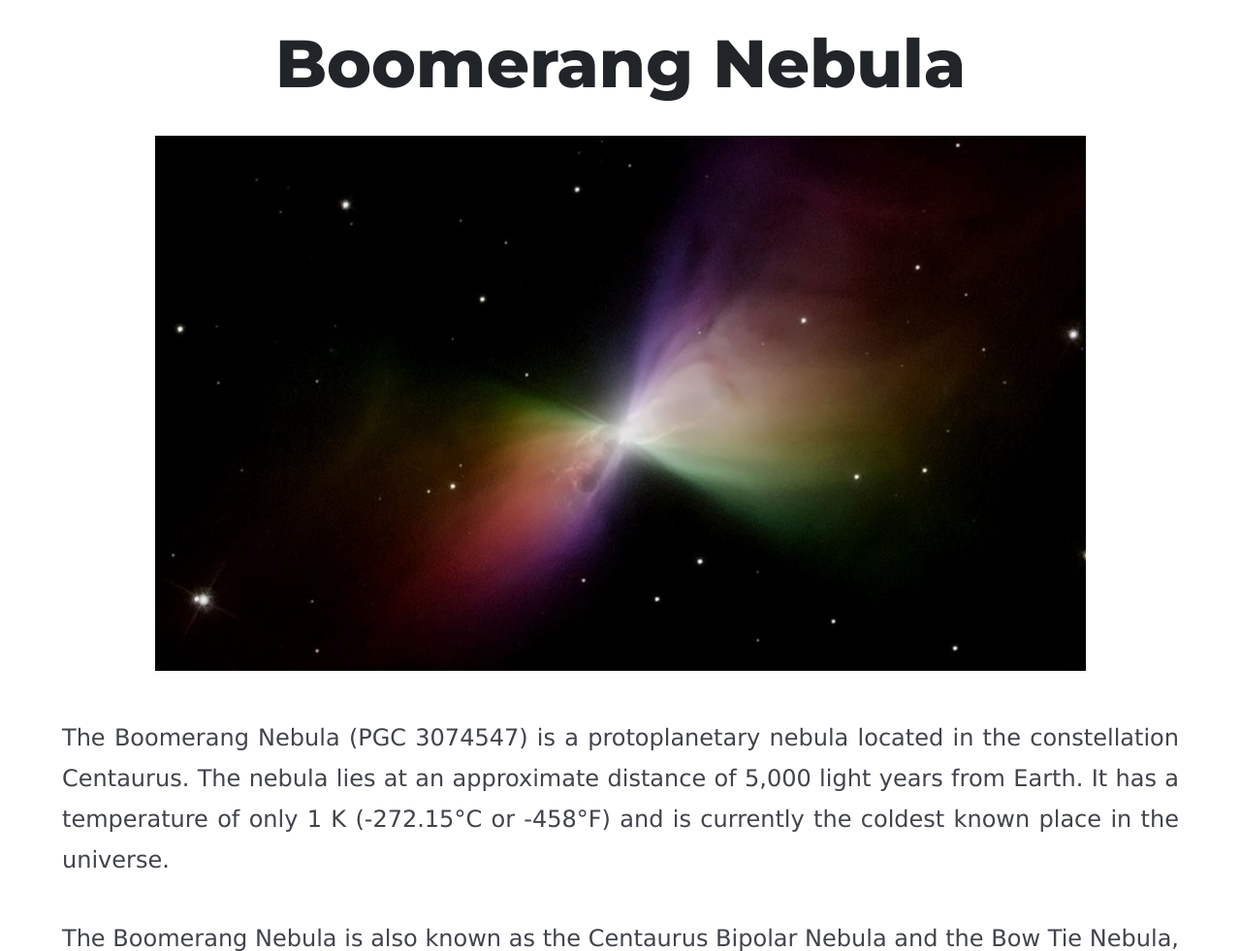
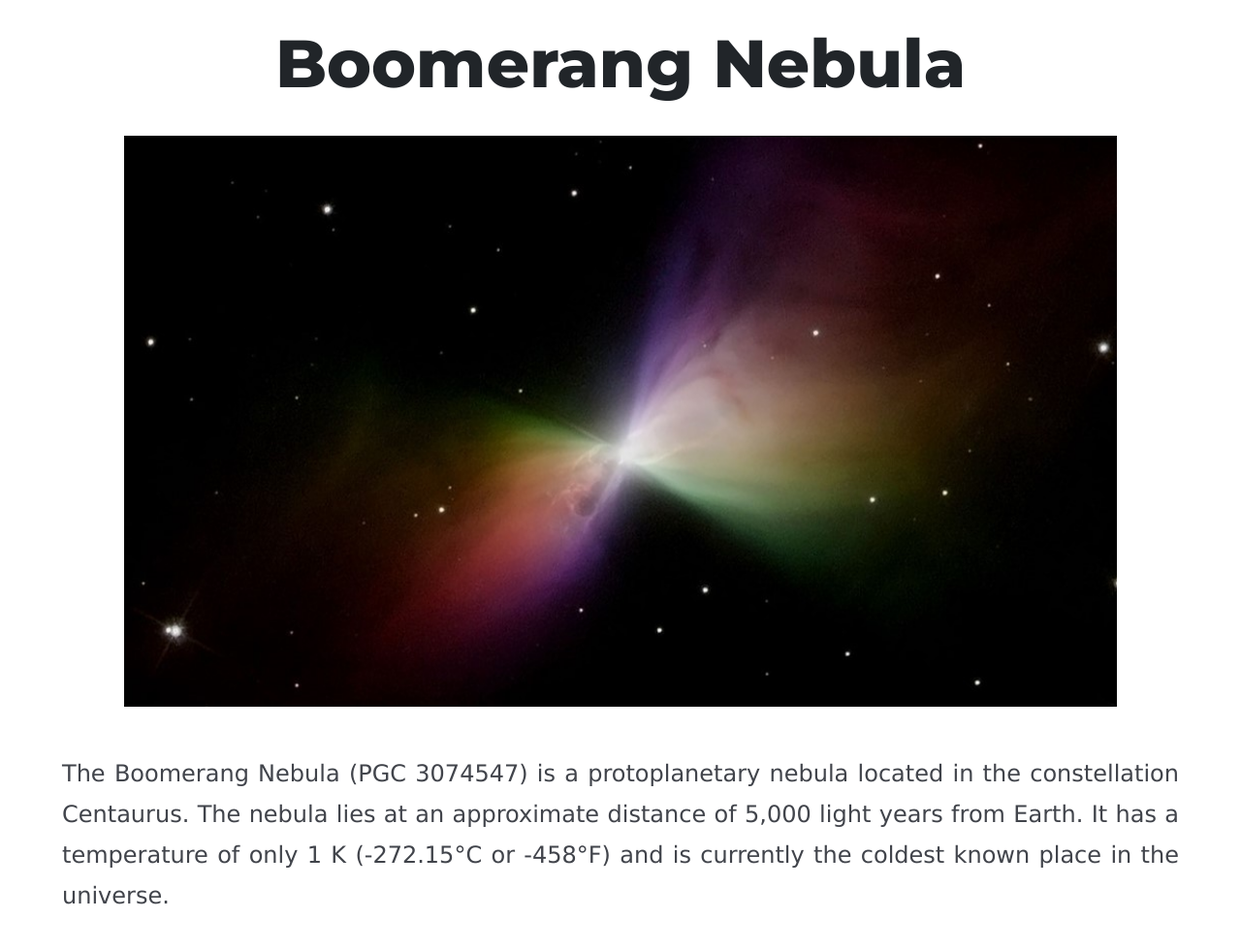
Before and after one commit to Abhineetnehra/The-Cosmos, a Node server app: page /Boomerang in a window 1280 px wide. Shown: the part 104-1085 px from the top of the page at 97% size. Run offline with Node 20, Linux system fonts and the light colour scheme; some libraries are stand-ins or nearby versions.

Commit message:
Update style.css

```diff
--- a/public/style/style.css
+++ b/public/style/style.css
@@ -144,7 +144,7 @@ p{
 }
 /*--------------------------------------------------------------------------------------------------------------------------------------*/
 .milkyimg{
-  width:75%;
+  width:80%;
   margin:1px 0pc 10px 0px;
 }
 .milkyimage{
```
